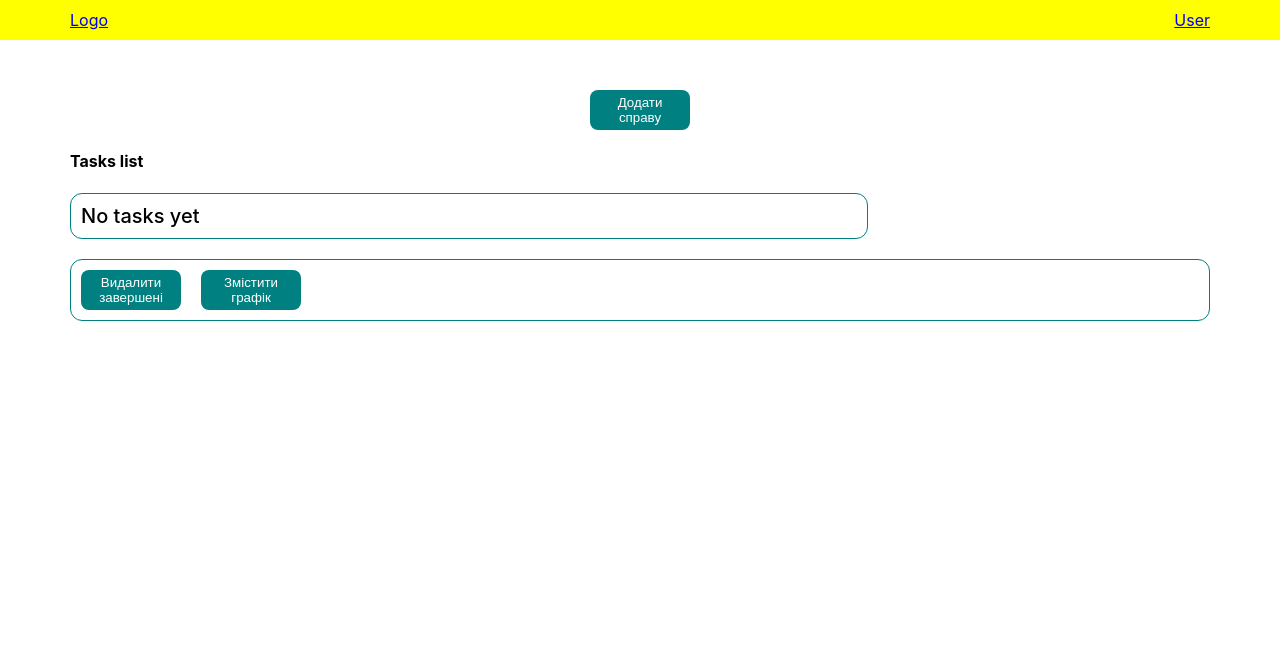
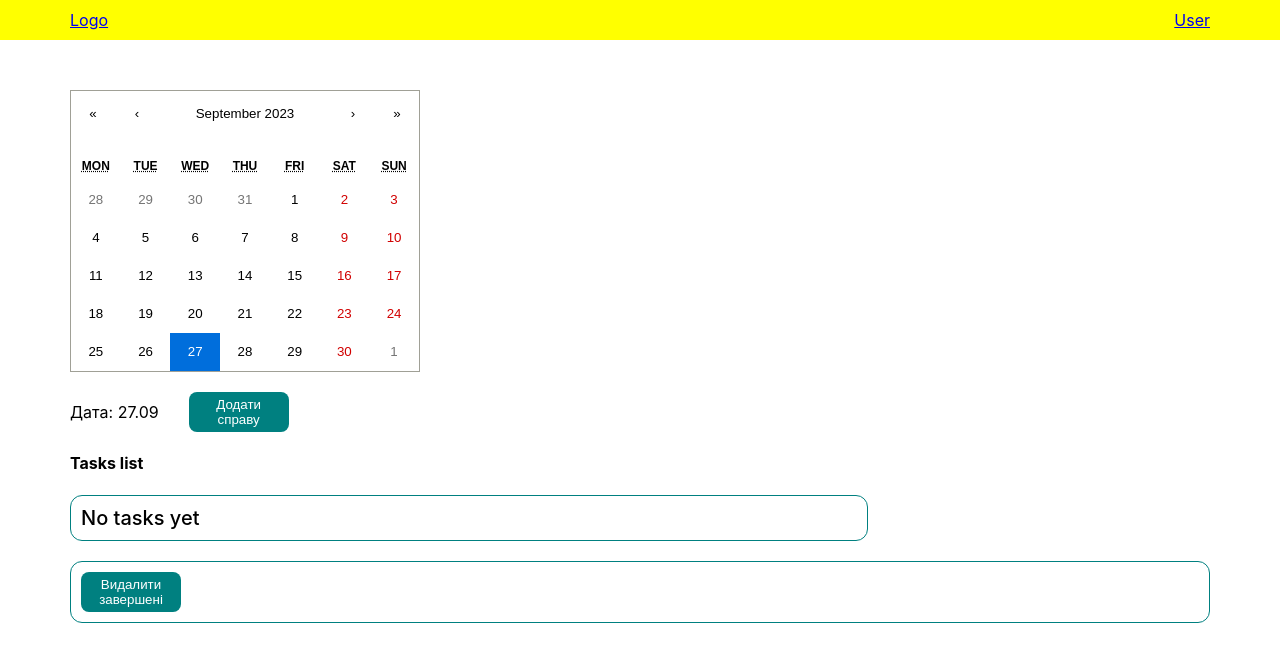
Before and after one commit to yelnikov-andrii/my-tracker, a React (Create React App) app: page /#/ in a window 1280 px wide. Shown: the top 662 px of the page. Built offline with nearby package versions, Linux system fonts and the light colour scheme.

Commit message:
added a calendar

```diff
--- a/package.json
+++ b/package.json
@@ -12,6 +12,7 @@
     "@types/react": "^18.2.22",
     "@types/react-dom": "^18.2.7",
     "react": "^18.2.0",
+    "react-calendar": "^4.6.0",
     "react-dom": "^18.2.0",
     "react-redux": "^8.1.2",
     "react-scripts": "5.0.1",
--- a/src/Components/DealList.tsx
+++ b/src/Components/DealList.tsx
@@ -70,11 +70,7 @@ height: 20px;
 color: teal;
 `;
 
-interface Props {
-  readyToChange: boolean;
-}
-
-export const DealList: React.FC <Props> = ({ readyToChange }) => {
+export const DealList: React.FC<any> = ({ date }) => {
   const { deals } = useSelector((state: any) => state.deal);
   const dispatch = useDispatch();
 
@@ -100,20 +96,19 @@ export const DealList: React.FC <Props> = ({ readyToChange }) => {
     dispatch(setFinishMinutes(finishMinutes));
   }
 
+  const filteredDeals = React.useMemo(() => {
+    return deals.filter((deal: any) => deal.date === date);
+  }, [date, deals]);
+
+  console.log(filteredDeals, deals)
+
   return (
     <div>
       <h4>
         Tasks list
       </h4>
-        {readyToChange && (
-          <p>
-            Виберіть таску, щоб змінити час і змістити план
-          </p>
-        )}
-      <List
-        ready={readyToChange ? 'true' : 'false'}
-      >
-        {deals.length > 0 ? deals.map((deal: any) => (
+      <List>
+        {filteredDeals.length > 0 ? filteredDeals.map((deal: any) => (
           <ListItem
             key={deal.name}
             completed={deal.completed ? "true" : "false"}
--- a/src/Components/Form.tsx
+++ b/src/Components/Form.tsx
@@ -49,7 +49,7 @@ color: #fff;
 }
 `;
 
-export const Form = () => {
+export const Form: React.FC <any> = ({ date }) => {
   const [nameOfTheTask, setNameOfTheTask] = React.useState('');
   const { deals, dealIdToChange } = useSelector((state: any) => state.deal);
   const { startHour, startMinutes, finishHour, finishMinutes } = useSelector((state: any) => state.time);
@@ -66,6 +66,7 @@ export const Form = () => {
       start: `${startHour}:${startMinutes}`,
       finish: `${finishHour}:${finishMinutes}`,
       completed: false,
+      date: date,
       id: Date.now()
     };
 
--- a/src/Components/Main.tsx
+++ b/src/Components/Main.tsx
@@ -8,6 +8,7 @@ import { DealList } from './DealList';
 import { deleteCompletedTasks } from '../store/dealSlice';
 import { useDispatch } from 'react-redux';
 import { openModal } from '../store/modalSlice';
+import { MyCalendar } from './MyCalendar';
 
 const StyledMain = styled.main`
 padding: 50px 0;
@@ -15,8 +16,9 @@ padding: 50px 0;
 
 const ButtonBlock = styled.div`
 display: flex;
-justify-content: center;
+gap: 30px;
 align-items: center;
+margin: 20px 0 0 0;
 `;
 
 const Button = styled.button`
@@ -48,18 +50,33 @@ interface Props {
   setReadyToChange: Dispatch<SetStateAction<boolean>>;
 }
 
-export const Main: React.FC <Props> = ({ readyToChange, setReadyToChange }) => {
+type ValuePiece = Date | null;
+type Value = ValuePiece | [ValuePiece, ValuePiece];
+
+export const Main: React.FC <Props> = () => {
   const dispatch = useDispatch();
+  const [value, onChange] = React.useState<Value>(new Date());
 
- function changeThePlanTime() {
-   setReadyToChange(true);
- }
+  const formatDate = (date: any) => {
+    const day = date.getDate();
+    const month = date.getMonth() + 1;
+    return `${day < 10 ? '0' : ''}${day}.${month < 10 ? '0' : ''}${month}`;
+  };
 
   return (
     <StyledMain>
       <Container>
         <div>
+          <div>
+          <MyCalendar
+            value={value}
+            onChange={onChange}
+          />
+          </div>
           <ButtonBlock>
+            <div>
+              {`Дата: ${formatDate(value)}`}
+            </div>
             <Button onClick={() => {
               dispatch(openModal())
             }}>
@@ -67,10 +84,12 @@ export const Main: React.FC <Props> = ({ readyToChange, setReadyToChange }) => {
             </Button>
           </ButtonBlock>
           <MyModal>
-            <Form />
+            <Form
+              date={formatDate(value)}
+            />
           </MyModal>
           <DealList
-            readyToChange={readyToChange}
+            date={formatDate(value)}
           />
           <Block>
             <Button onClick={(e) => {
@@ -78,11 +97,6 @@ export const Main: React.FC <Props> = ({ readyToChange, setReadyToChange }) => {
             }}>
               Видалити завершені
             </Button>
-            <Button onClick={(e) => {
-              changeThePlanTime();
-            }}>
-              Змістити графік
-            </Button>
           </Block>
         </div>
       </Container>
--- /dev/null
+++ b/src/Components/MyCalendar.tsx
@@ -0,0 +1,14 @@
+import React from 'react'
+import Calendar from 'react-calendar';
+import 'react-calendar/dist/Calendar.css';
+
+export const MyCalendar: React.FC<any> = ({ value, onChange }) => {
+  return (
+    <div>
+      <Calendar
+        onChange={onChange}
+        value={value}
+      />
+    </div>
+  )
+}
```
Also changed, not shown: 1 other file (tests, documents, lock files or other folders).
